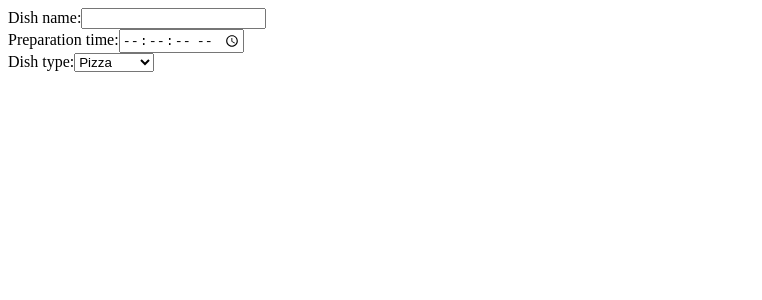
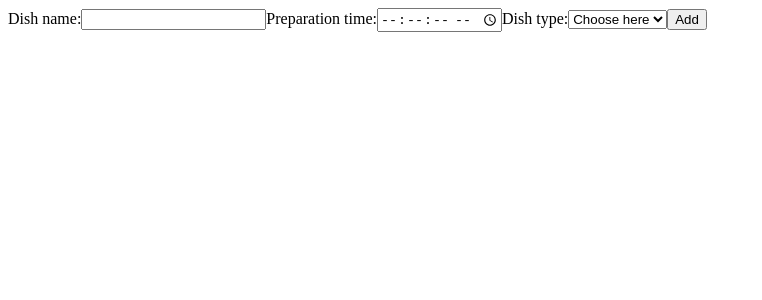
Before and after one commit to waldekglaz/dish-form, a React (Create React App) app: page / in a window 1280 px wide. Shown: the top 300 px of the page, without its empty margins (0-762 px from the left). Built offline with nearby package versions, Linux system fonts and the light colour scheme.

Commit message:
form added

```diff
--- a/package.json
+++ b/package.json
@@ -12,6 +12,7 @@
     "@types/react-dom": "^18.2.4",
     "react": "^18.2.0",
     "react-dom": "^18.2.0",
+    "react-hook-form": "^7.43.9",
     "react-scripts": "5.0.1",
     "typescript": "^4.9.5",
     "web-vitals": "^2.1.4"
@@ -39,5 +40,8 @@
       "last 1 firefox version",
       "last 1 safari version"
     ]
+  },
+  "devDependencies": {
+    "@hookform/devtools": "^4.3.1"
   }
 }
--- a/src/App.tsx
+++ b/src/App.tsx
@@ -1,36 +1,8 @@
-import React, { FC } from "react";
+import React from "react";
+import Form from "./components/Form";
 
-import "./App.css";
-
-const App: FC = () => {
-  return (
-    <main>
-      <form>
-        <div className="form-field">
-          <label htmlFor="name">Dish name:</label>
-          <input type="text" name="name" id="name" />
-        </div>
-        <div className="form-field">
-          <label htmlFor="preparation_time">Preparation time:</label>
-          <input
-            type="time"
-            name="preparation_time"
-            id="preparation_time"
-            step="2"
-          />
-        </div>
-        <div className="form-field">
-          <label htmlFor="type">Dish type:</label>
-
-          <select name="type" id="dish-type">
-            <option value="pizza">Pizza</option>
-            <option value="soup">Soup</option>
-            <option value="sandwich">Sandwich</option>
-          </select>
-        </div>
-      </form>
-    </main>
-  );
+const App = () => {
+  return <Form />;
 };
 
 export default App;
--- /dev/null
+++ b/src/components/Form.tsx
@@ -0,0 +1,97 @@
+import React from "react";
+import { useForm } from "react-hook-form";
+import { DevTool } from "@hookform/devtools";
+
+const Form = () => {
+  const form = useForm({
+    defaultValues: {
+      type: "",
+      name: "",
+      preparation_time: "",
+      no_of_slices: "",
+      diameter: "",
+      spicyness_scale: "",
+      slices_of_bread: "",
+    },
+  });
+  const { register, control, handleSubmit, watch } = form;
+  const onSubmit = (data: any) => {
+    console.log("submitted", data);
+  };
+  const watchType = watch("type");
+  return (
+    <>
+      <form onSubmit={handleSubmit(onSubmit)}>
+        <label htmlFor="name">Dish name:</label>
+        <input type="text" id="name" {...register("name")} />
+        <label htmlFor="preparation_time">Preparation time:</label>
+        <input
+          type="time"
+          id="preparation-time"
+          step="2"
+          {...register("preparation_time")}
+        />
+        <label htmlFor="type">
+          Dish type:
+          <select {...register("type")}>
+            <option value="" disabled>
+              Choose here
+            </option>
+            <option value="pizza">Pizza</option>
+            <option value="soup">Soup</option>
+            <option value="sandwich">Sandwich</option>
+          </select>
+        </label>
+        {watchType === "pizza" && (
+          <>
+            <label htmlFor="no_of_slices">
+              Number of slices:
+              <input
+                type="number"
+                id="number-of-slices"
+                {...register("no_of_slices")}
+              />
+            </label>
+            <label htmlFor="diameter">
+              Diameter:
+              <input
+                type="number"
+                id="diameter"
+                {...register("diameter")}
+                step="0.01"
+              />
+            </label>
+          </>
+        )}
+        {watchType === "soup" && (
+          <>
+            <label htmlFor="spicyness_scale">
+              Spicyness scale (1-10):
+              <input
+                type="number"
+                id="spicyness-scale"
+                min="1"
+                max="10"
+                {...register("spicyness_scale")}
+              />
+            </label>
+          </>
+        )}
+        {watchType === "sandwich" && (
+          <label htmlFor="slices_of_bread">
+            Slices of bread:
+            <input
+              type="number"
+              id="slices_of_bread"
+              {...register("slices_of_bread")}
+            />
+          </label>
+        )}
+        <button type="submit">Add</button>
+      </form>
+      <DevTool control={control} />
+    </>
+  );
+};
+
+export default Form;
```
Also changed, not shown: 1 other file (tests, documents, lock files or other folders).
